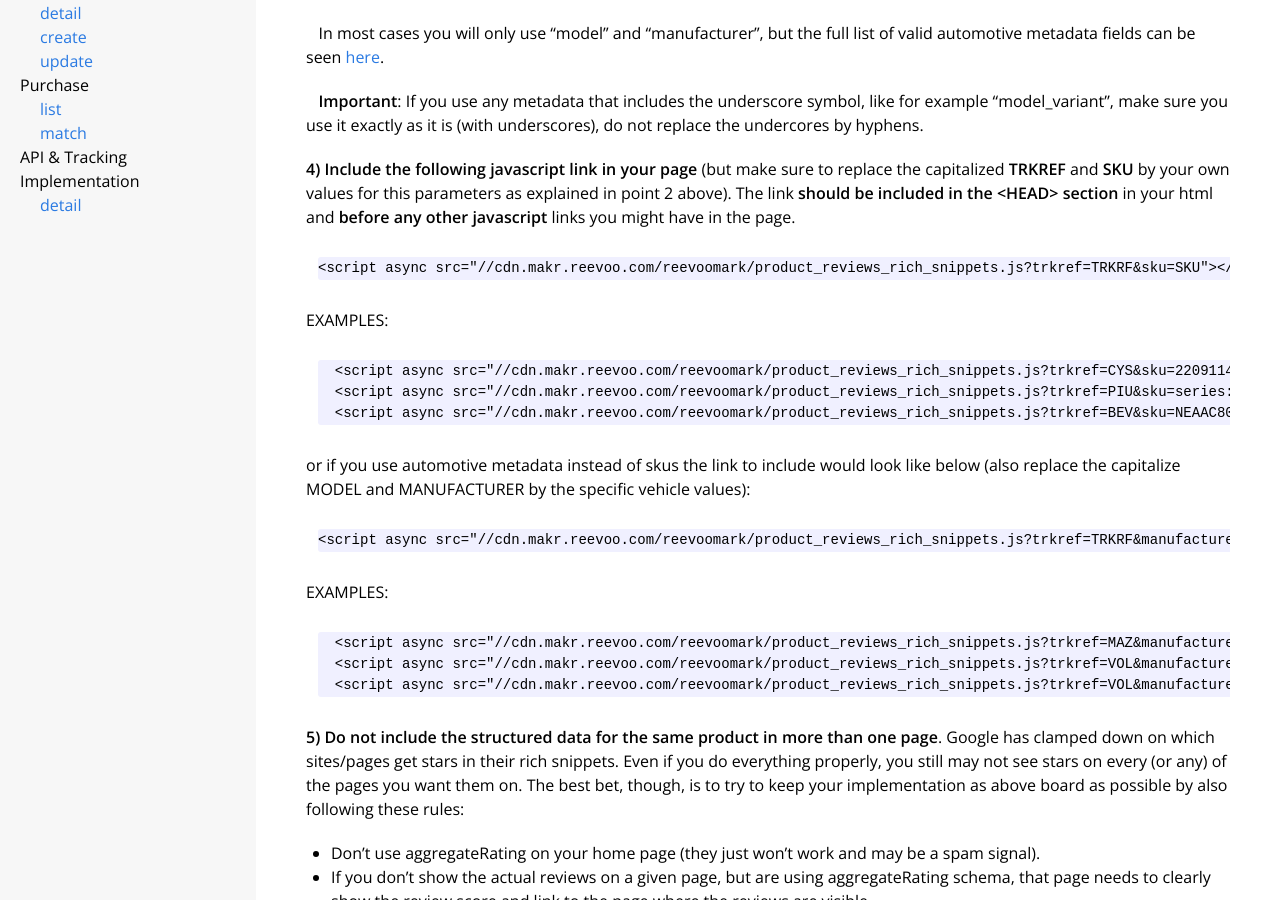
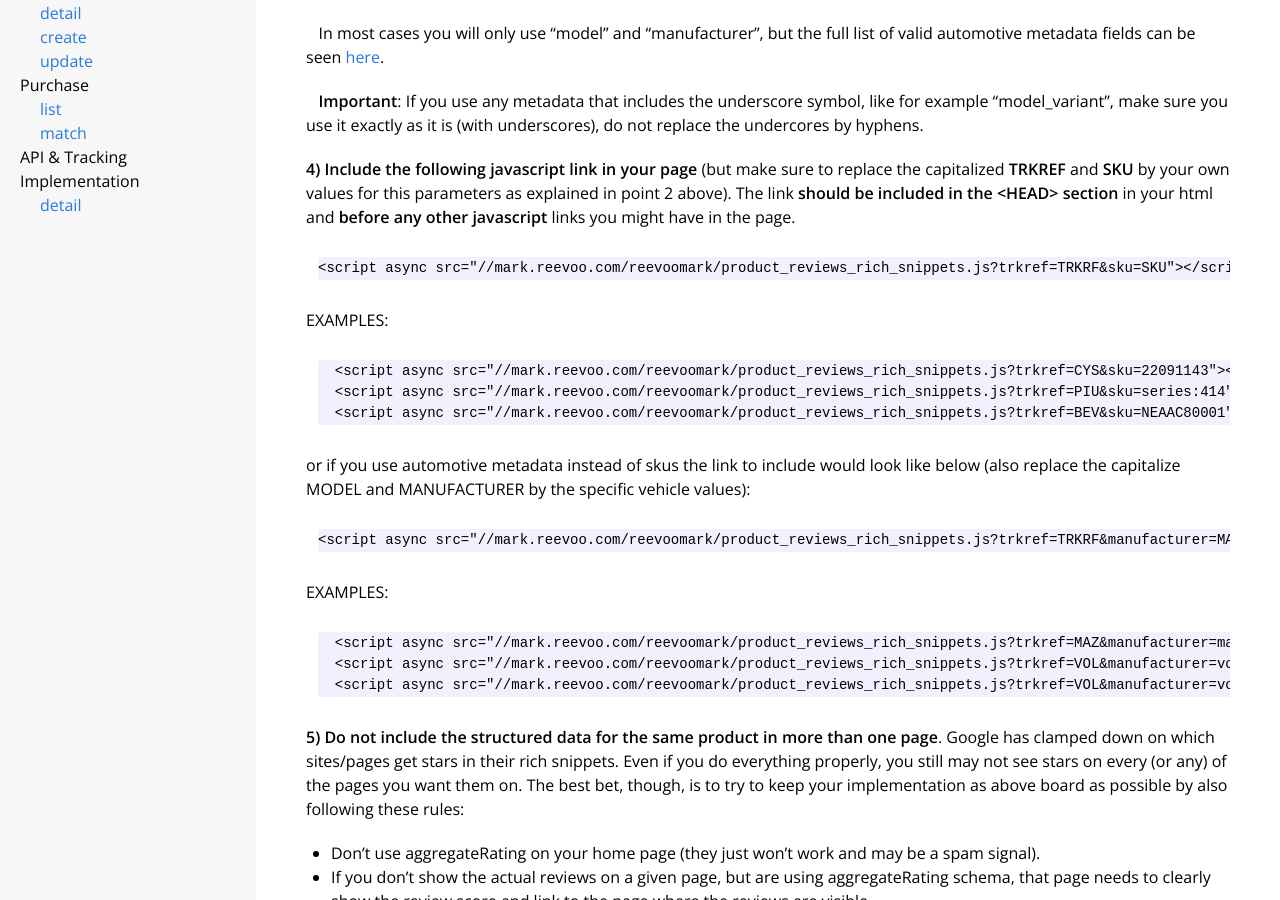
Before and after one commit to reevoo/reevoo.github.io, a Jekyll site: the page built from docs/embedded-content/google-rich-snippets.markdown, in a window 1280 px wide and 900 px high, scrolled down 1566 px. Built offline with Jekyll 4.4.1, drawn with Linux system fonts in a browser that asks for light colours; some of the changed lines change nothing that is shown; some of the changed text lies outside the part shown.

Commit message:
Fix type

````diff
--- a/docs/embedded-content/google-rich-snippets.markdown
+++ b/docs/embedded-content/google-rich-snippets.markdown
@@ -44,26 +44,26 @@ In order to include in your page the structured data needed by Google for displa
 **4) Include the following javascript link in your page** (but make sure to replace the capitalized **TRKREF** and **SKU** by your own values for this parameters as explained in point 2 above). The link **should be included in the <HEAD> section** in your html and **before any other javascript** links you might have in the page.
 
 ```
-<script async src="//cdn.makr.reevoo.com/reevoomark/product_reviews_rich_snippets.js?trkref=TRKRF&sku=SKU"></script>
+<script async src="//mark.reevoo.com/reevoomark/product_reviews_rich_snippets.js?trkref=TRKRF&sku=SKU"></script>
 ```
 EXAMPLES:
   ```
-  <script async src="//cdn.makr.reevoo.com/reevoomark/product_reviews_rich_snippets.js?trkref=CYS&sku=22091143"></script>
-  <script async src="//cdn.makr.reevoo.com/reevoomark/product_reviews_rich_snippets.js?trkref=PIU&sku=series:414"></script>
-  <script async src="//cdn.makr.reevoo.com/reevoomark/product_reviews_rich_snippets.js?trkref=BEV&sku=NEAAC80001"></script>
+  <script async src="//mark.reevoo.com/reevoomark/product_reviews_rich_snippets.js?trkref=CYS&sku=22091143"></script>
+  <script async src="//mark.reevoo.com/reevoomark/product_reviews_rich_snippets.js?trkref=PIU&sku=series:414"></script>
+  <script async src="//mark.reevoo.com/reevoomark/product_reviews_rich_snippets.js?trkref=BEV&sku=NEAAC80001"></script>
   ```
 
 
 or if you use automotive metadata instead of skus the link to include would look like below (also replace the capitalize MODEL and MANUFACTURER by the specific vehicle values):
 
 ```
-<script async src="//cdn.makr.reevoo.com/reevoomark/product_reviews_rich_snippets.js?trkref=TRKRF&manufacturer=MANUFACTURER&model=MODEL"></script>
+<script async src="//mark.reevoo.com/reevoomark/product_reviews_rich_snippets.js?trkref=TRKRF&manufacturer=MANUFACTURER&model=MODEL"></script>
 ```
 EXAMPLES:
   ```
-  <script async src="//cdn.makr.reevoo.com/reevoomark/product_reviews_rich_snippets.js?trkref=MAZ&manufacturer=mazda&model=mazda3"></script>
-  <script async src="//cdn.makr.reevoo.com/reevoomark/product_reviews_rich_snippets.js?trkref=VOL&manufacturer=volvo&model=xc90&model_variant=Inscription"></script>
-  <script async src="//cdn.makr.reevoo.com/reevoomark/product_reviews_rich_snippets.js?trkref=VOL&manufacturer=volvo&model=xc90&model_variant=Inscription&model_year=2018"></script>
+  <script async src="//mark.reevoo.com/reevoomark/product_reviews_rich_snippets.js?trkref=MAZ&manufacturer=mazda&model=mazda3"></script>
+  <script async src="//mark.reevoo.com/reevoomark/product_reviews_rich_snippets.js?trkref=VOL&manufacturer=volvo&model=xc90&model_variant=Inscription"></script>
+  <script async src="//mark.reevoo.com/reevoomark/product_reviews_rich_snippets.js?trkref=VOL&manufacturer=volvo&model=xc90&model_variant=Inscription&model_year=2018"></script>
   ```
 
 **5) Do not include the structured data for the same product in more than one page**. Google has clamped down on which sites/pages get stars in their rich snippets. Even if you do everything properly, you still may not see stars on every (or any) of the pages you want them on. The best bet, though, is to try to keep your implementation as above board as possible by also following these rules:
@@ -173,13 +173,13 @@ In order to include in your page the structured data needed by Google for displa
 **6) Finally, and most importantly, include the javascript link shown below in your page** (but make sure to replace the capitalized **TRKREF** by your own value). The link **should be included in the <HEAD> section** in your html and **before any other javascript** links you might have in the page.
 
 ```
-<script async src="//cdn.makr.reevoo.com/reevoomark/cx_reviews_rich_snippets.js?trkref=TRKRF"></script>
+<script async src="//mark.reevoo.com/reevoomark/cx_reviews_rich_snippets.js?trkref=TRKRF"></script>
 ```
 EXAMPLES:
   ```
-  <script async src="//cdn.makr.reevoo.com/reevoomark/cx_reviews_rich_snippets.js?trkref=CYS"></script>
-  <script async src="//cdn.makr.reevoo.com/reevoomark/cx_reviews_rich_snippets.js?trkref=PIU"></script>
-  <script async src="//cdn.makr.reevoo.com/reevoomark/cx_reviews_rich_snippets.js?trkref=BEV"></script>
+  <script async src="//mark.reevoo.com/reevoomark/cx_reviews_rich_snippets.js?trkref=CYS"></script>
+  <script async src="//mark.reevoo.com/reevoomark/cx_reviews_rich_snippets.js?trkref=PIU"></script>
+  <script async src="//mark.reevoo.com/reevoomark/cx_reviews_rich_snippets.js?trkref=BEV"></script>
   ```
 
 ### What does the the customer experience reviews structured data look like
````
